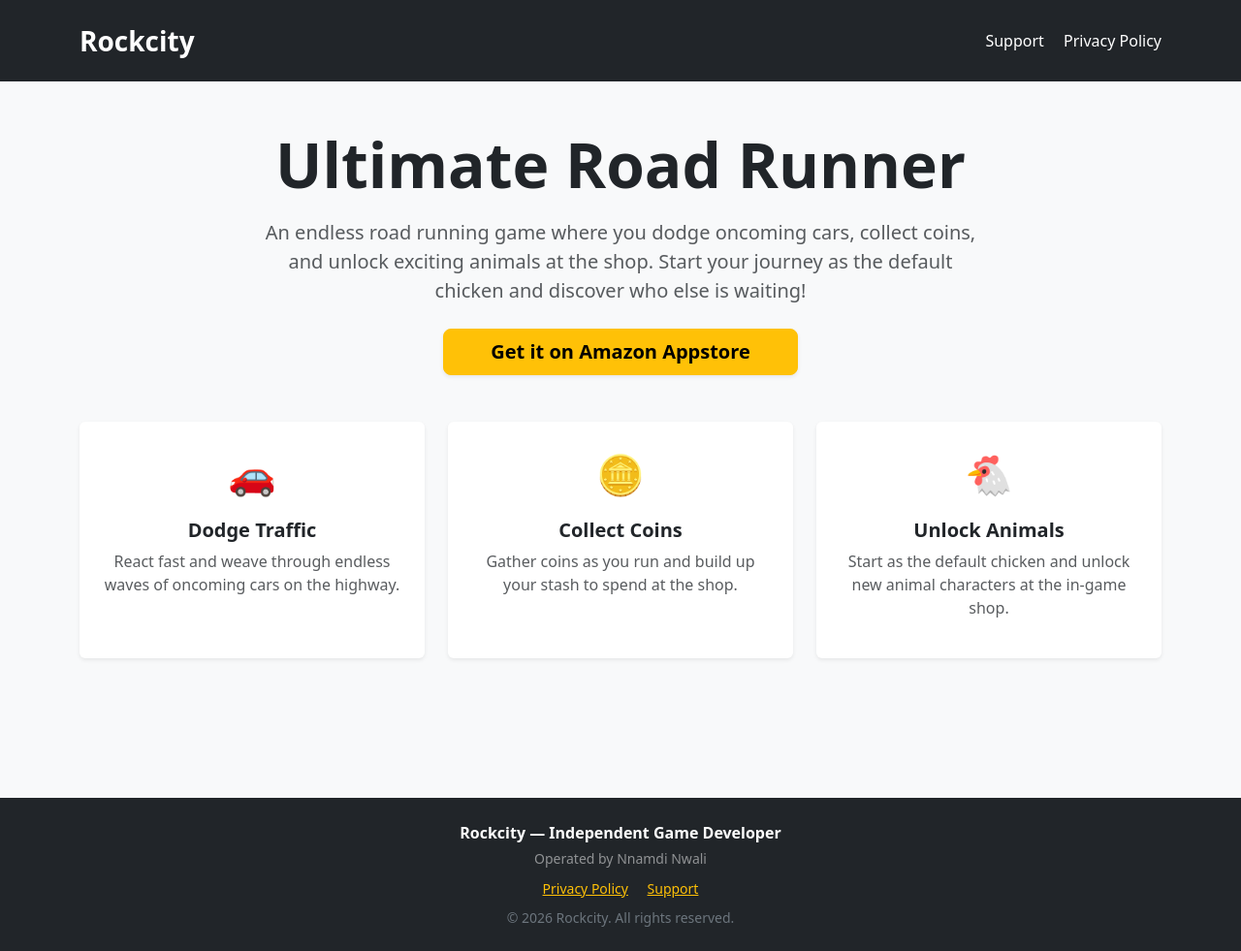
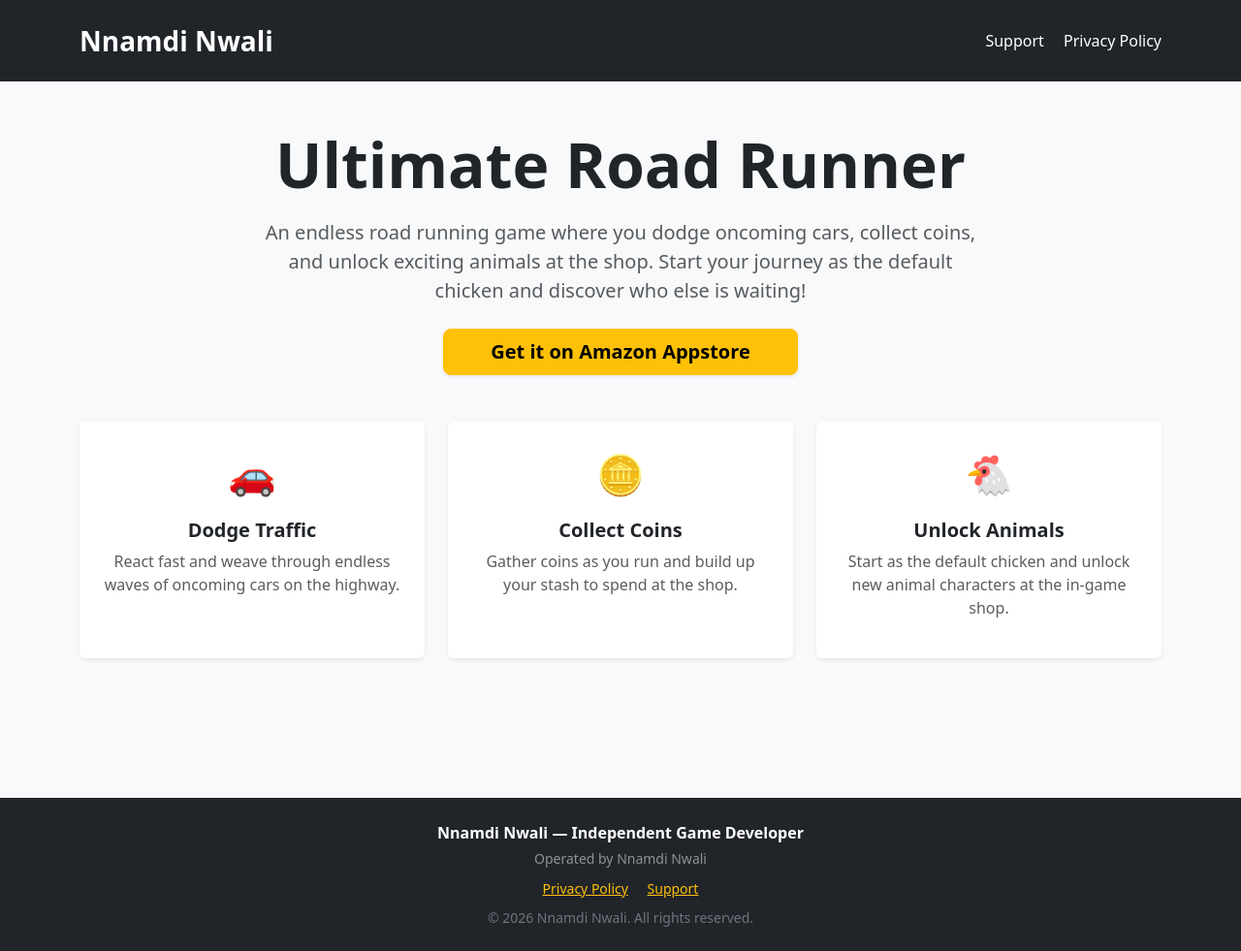
Before and after one commit to nnamdinwali/nnamdinwali.github.io, a plain HTML site: page index.html in a window 1280 px wide. Shown: the whole page at 97% size. Drawn offline with nearby package versions, Linux system fonts and the light colour scheme.

Commit message:
Update developer name to Nnamdi Nwali to match legal name

```diff
--- a/index.html
+++ b/index.html
@@ -3,13 +3,13 @@
 <head>
   <meta charset="UTF-8">
   <meta name="viewport" content="width=device-width, initial-scale=1">
-  <title>Rockcity - Game Developer</title>
+  <title>Nnamdi Nwali - Game Developer</title>
   <link rel="stylesheet" href="https://cdn.jsdelivr.net/npm/bootstrap@5.3.2/dist/css/bootstrap.min.css">
 </head>
 <body class="bg-light">
   <nav class="navbar navbar-dark bg-dark py-3">
     <div class="container">
-      <span class="navbar-brand fs-3 fw-bold">Rockcity</span>
+      <span class="navbar-brand fs-3 fw-bold">Nnamdi Nwali</span>
       <div>
         <a href="support.html" class="text-white text-decoration-none me-3">Support</a>
         <a href="https://nnamdinwali.github.io/ultimate-road-runner-privacy/" class="text-white text-decoration-none">Privacy Policy</a>
@@ -57,13 +57,13 @@
   </div>
   <footer class="bg-dark text-white py-4 mt-5">
     <div class="container text-center">
-      <p class="mb-1 fw-semibold">Rockcity &mdash; Independent Game Developer</p>
+      <p class="mb-1 fw-semibold">Nnamdi Nwali &mdash; Independent Game Developer</p>
       <p class="mb-2 text-white-50 small">Operated by Nnamdi Nwali</p>
       <small>
         <a href="https://nnamdinwali.github.io/ultimate-road-runner-privacy/" class="text-warning me-3">Privacy Policy</a>
         <a href="support.html" class="text-warning">Support</a>
       </small>
-      <p class="mt-2 mb-0 text-secondary small">&copy; 2026 Rockcity. All rights reserved.</p>
+      <p class="mt-2 mb-0 text-secondary small">&copy; 2026 Nnamdi Nwali. All rights reserved.</p>
     </div>
   </footer>
 </body>
```
Also changed, not shown: support.html (+3 -3 lines).
